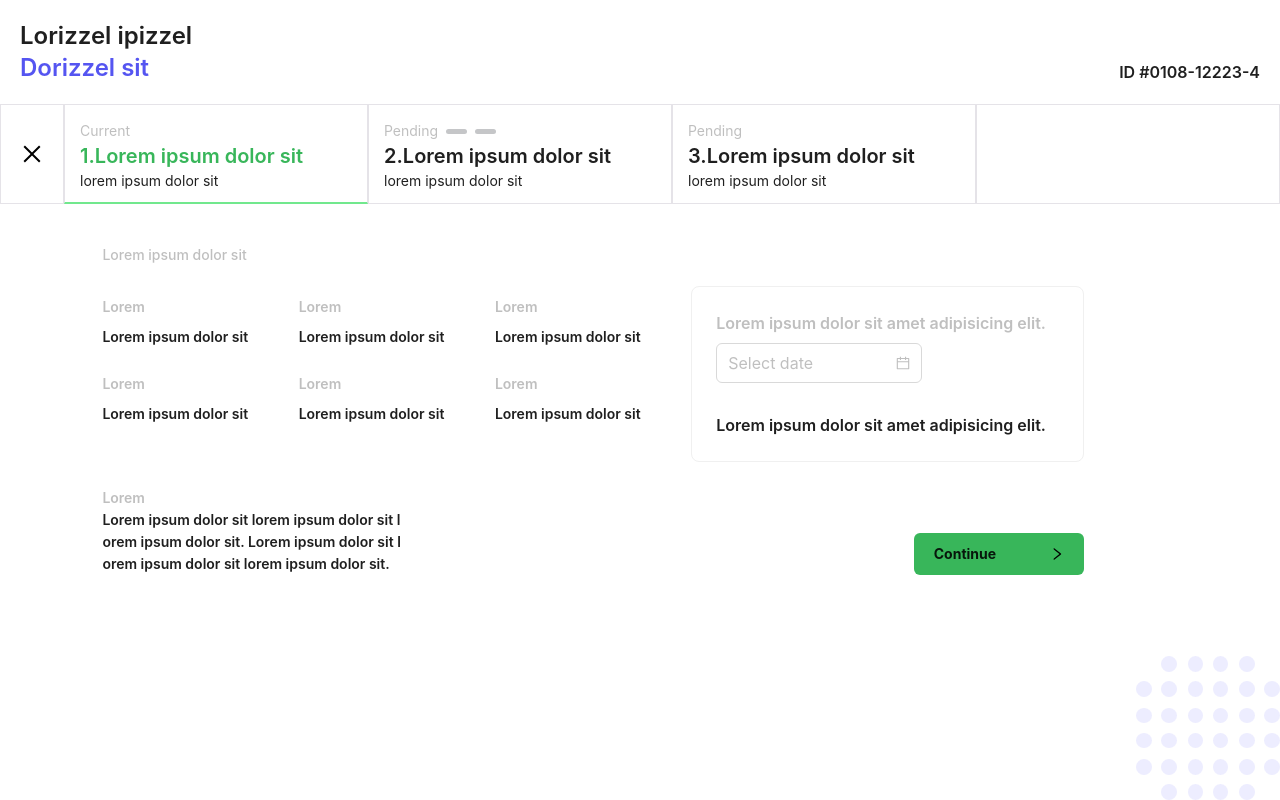
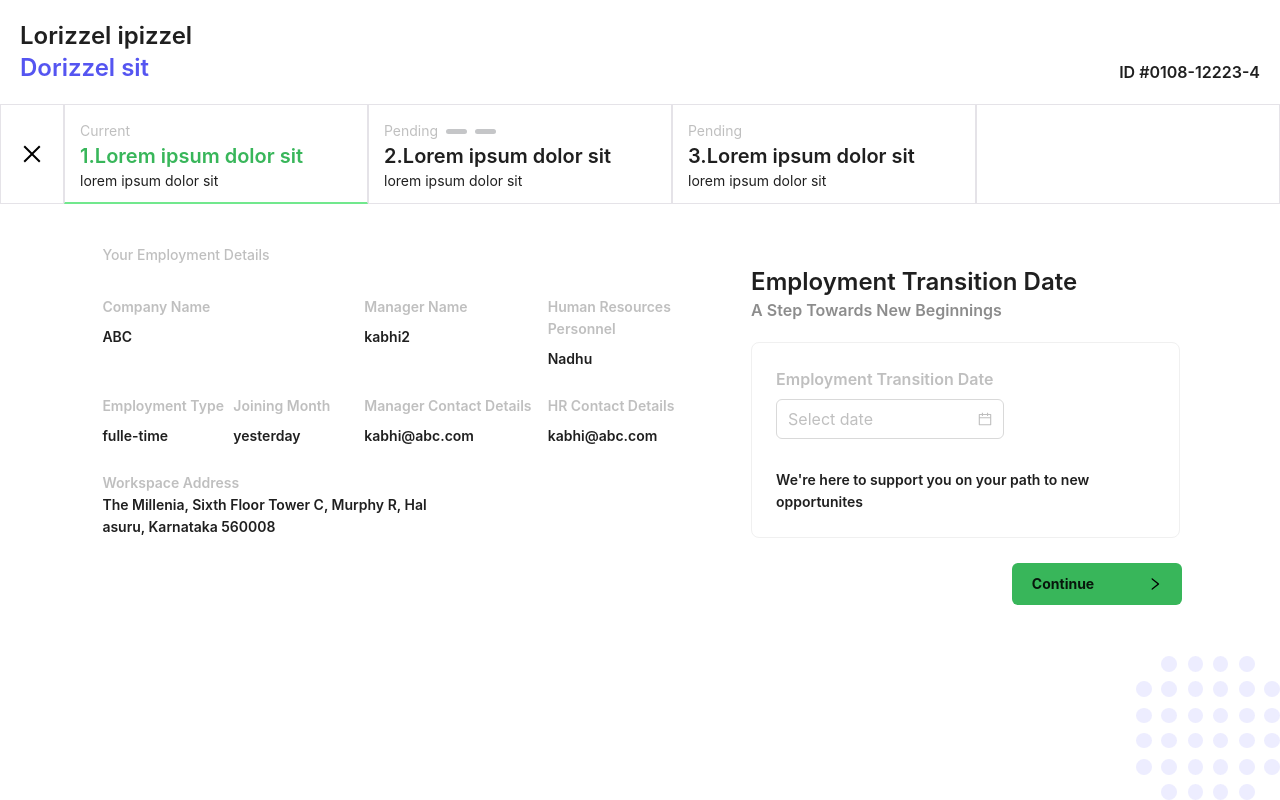
Before and after one commit to ritik07/pannel, a React (Create React App) app: page / in a window 1280 px wide. Built offline with nearby package versions, Linux system fonts and the light colour scheme.

Commit message:
TASK:API integration for step-1 with redux and session storage;DONE:100;TIME:55min

```diff
--- a/src/components/form/form-container/step-1/current.form-container.tsx
+++ b/src/components/form/form-container/step-1/current.form-container.tsx
@@ -1,28 +1,25 @@
-import React, { useEffect } from "react";
+import React, { useEffect, useState } from "react";
 import { Row, Col, Space, Form, Card, DatePicker } from "antd";
 import CSS from "./current.form-container.module.scss";
 import bg from "../assets/bg.png";
 import { Typography } from "antd";
 import ButtonContinue from "../../../button-continue/button-continue";
 import { useNavigate } from "react-router-dom";
-import { useDispatch } from "react-redux";
+import { useDispatch, useSelector } from "react-redux";
 import { setProgress } from "../../../../redux/actions/tabProgress";
 
 const { Text } = Typography;
 
-interface ICurrentFormProps {
-  onContinue?: Function;
-  active?: number;
-}
-
-const CurrentForm = ({ onContinue = () => {}, active }: ICurrentFormProps) => {
+const CurrentForm = () => {
   const navigate = useNavigate();
+  const pannelData = useSelector((state: any) => state.pannelData.pannelData);
 
   const dispatch: Function = useDispatch();
 
   useEffect(() => {
     dispatch(setProgress(1));
-  }, []);
+    console.log("pannelData", pannelData);
+  }, [pannelData, dispatch]);
 
   const handleOnContinue = () => {
     if (true) {
@@ -31,83 +28,135 @@ const CurrentForm = ({ onContinue = () => {}, active }: ICurrentFormProps) => {
     }
   };
 
+  const getCompanyDetail = () => {
+    let result = pannelData.employment_details.filter(
+      (x: any) => x.status === "A"
+    );
+    return result[0];
+  };
+
   return (
     <div>
       <Text disabled className="cs-fw-500">
-        {"Lorem ipsum dolor sit"}
+        {"Your Employment Details"}
       </Text>
-      <Row>
-        <Col span={12}>
+      <Row gutter={[20, 20]}>
+        <Col span={13}>
           <Row className="cs-tm-30">
-            <Col span={8}>
+            <Col span={9}>
               <Space direction="vertical">
                 <Text disabled className="cs-fw-600">
-                  {"Lorem"}
+                  {"Company Name"}
                 </Text>
 
-                <Text className="cs-fw-600">{"Lorem ipsum dolor sit"}</Text>
+                <Text className="cs-fw-600">
+                  {getCompanyDetail().companyDetails[0].name}
+                </Text>
               </Space>
             </Col>
-
-            <Col span={8}>
+            <Col span={1}></Col>
+            <Col span={4}>
               <Space direction="vertical">
                 <Text disabled className="cs-fw-600">
-                  {"Lorem"}
+                  Manager Name
                 </Text>
 
-                <Text className="cs-fw-600">{"Lorem ipsum dolor sit"}</Text>
+                <Text className="cs-fw-600">
+                  {getCompanyDetail().Manager_Name}
+                </Text>
               </Space>
             </Col>
+            <Col span={3}></Col>
 
-            <Col span={8}>
+            <Col span={7}>
               <Space direction="vertical">
                 <Text disabled className="cs-fw-600">
-                  {"Lorem"}
+                  Human Resources Personnel
                 </Text>
 
-                <Text className="cs-fw-600">{"Lorem ipsum dolor sit"}</Text>
+                <Text className="cs-fw-600">{getCompanyDetail().Hr_Name}</Text>
               </Space>
             </Col>
           </Row>
 
           <Row className="cs-tm-25">
-            <Col span={8}>
+            <Col span={5}>
               <Space direction="vertical">
                 <Text disabled className="cs-fw-600">
-                  {"Lorem"}
+                  Employment Type
                 </Text>
 
-                <Text className="cs-fw-600">{"Lorem ipsum dolor sit"}</Text>
+                <Text className="cs-fw-600">
+                  {getCompanyDetail().Employment_Type}
+                </Text>
               </Space>
             </Col>
 
-            <Col span={8}>
+            <Col span={5}>
               <Space direction="vertical">
                 <Text disabled className="cs-fw-600">
-                  {"Lorem"}
+                  Joining Month
                 </Text>
 
-                <Text className="cs-fw-600">{"Lorem ipsum dolor sit"}</Text>
+                <Text className="cs-fw-600">
+                  {getCompanyDetail().Joining_Date}
+                </Text>
               </Space>
             </Col>
 
-            <Col span={8}>
+            <Col span={7}>
               <Space direction="vertical">
                 <Text disabled className="cs-fw-600">
-                  {"Lorem"}
+                  Manager Contact Details
                 </Text>
 
-                <Text className="cs-fw-600">{"Lorem ipsum dolor sit"}</Text>
+                <Text className="cs-fw-600">
+                  {getCompanyDetail().Manager_Email}
+                </Text>
               </Space>
+            </Col>
+
+            <Col span={7}>
+              <Space direction="vertical">
+                <Text disabled className="cs-fw-600">
+                  HR Contact Details
+                </Text>
+
+                <Text className="cs-fw-600">
+                  {getCompanyDetail().Manager_Email}
+                </Text>
+              </Space>
+            </Col>
+          </Row>
+
+          <Row className="cs-tm-25">
+            <Col span={24}>
+              <Text disabled className="cs-fw-600">
+                Workspace Address
+              </Text>
+              <div style={{ width: "330px" }}>
+                <Text
+                  className="cs-fw-600"
+                  style={{ width: "300px", wordBreak: "break-all" }}
+                >
+                  {getCompanyDetail().companyDetails[0].address}
+                </Text>
+              </div>
             </Col>
           </Row>
         </Col>
 
-        <Col span={8}>
+        <Col span={9}>
+          <Typography.Title level={3} className="cs-fw-600">
+            Employment Transition Date
+          </Typography.Title>
+          <Typography.Title level={5} type="secondary" className="cs-fw-600">
+            A Step Towards New Beginnings
+          </Typography.Title>
           <Card className="cs-tm-20 cs-bg-fff">
             <Form>
               <Typography.Title level={5} disabled className="cs-fw-600">
-                Lorem ipsum dolor sit amet adipisicing elit.
+                Employment Transition Date
               </Typography.Title>
               <Form.Item>
                 <DatePicker
@@ -117,34 +166,33 @@ const CurrentForm = ({ onContinue = () => {}, active }: ICurrentFormProps) => {
                 />
               </Form.Item>
               <div className="cs-tm-30">
-                <Typography.Title level={5} className="cs-fw-600">
-                  Lorem ipsum dolor sit amet adipisicing elit.
-                </Typography.Title>
+                <Typography.Text className="cs-fw-600">
+                  We're here to support you on your path to new opportunites
+                </Typography.Text>
               </div>
             </Form>
           </Card>
         </Col>
       </Row>
       <Row className="cs-tm-25">
-        <Col span={20}>
-          <Text disabled className="cs-fw-600">
-            {"Lorem"}
-          </Text>
+        <Col span={22}>
+          {/* <Text disabled className="cs-fw-600">
+            Workspace Address
+          </Text> */}
           <div className="cs-dis-flex cs-jc-sb">
-            <Text
+            <div></div>
+            {/* <Text
               className="cs-fw-600"
               style={{ width: "300px", wordBreak: "break-all" }}
             >
-              {
-                "Lorem ipsum dolor sit lorem ipsum dolor sit lorem ipsum dolor sit. Lorem ipsum dolor sit lorem ipsum dolor sit lorem ipsum dolor sit."
-              }
-            </Text>
+              {getCompanyDetail().companyDetails[0].address}
+            </Text> */}
 
             <ButtonContinue clickEvent={handleOnContinue} text="Continue" />
           </div>
         </Col>
 
-        <Col span={4}></Col>
+        <Col span={2}></Col>
         <div>
           <img src={bg} alt="bg" className={CSS.current_form_bg_image} />
         </div>
--- a/src/pages/form/index.tsx
+++ b/src/pages/form/index.tsx
@@ -1,10 +1,12 @@
-import React, { useEffect } from "react";
+import React, { useCallback, useEffect, useState } from "react";
 import CSS from "./form.page.module.scss";
 import FormHeader from "../../components/form/header/form-header.molecules";
 import FormTab from "../../components/form/tab/tabs";
 import { ITEMS } from "./constant/form.constant";
 import { Outlet } from "react-router-dom";
-import { useSelector } from "react-redux";
+import { useSelector, useDispatch } from "react-redux";
+import { setPannelData } from "../../redux/actions/tabProgress";
+import { Spin } from "antd";
 
 const RESPONSE_API = {
   data: {
@@ -27,7 +29,13 @@ const RESPONSE_API = {
         Hr_Contact_Number: "9978446266",
         Hr_Email: "Nadhu@abc.com",
         status: "A",
-        companyDetails: [],
+        companyDetails: [
+          {
+            name: "ABC",
+            address:
+              "The Millenia, Sixth Floor Tower C, Murphy R, Halasuru, Karnataka 560008",
+          },
+        ],
       },
       {
         Employment_Type: "time",
@@ -95,7 +103,10 @@ const RESPONSE_API = {
 };
 
 export const Form = () => {
+  const [isLoading, setIsLoading] = useState(false);
   const progress = useSelector((state: any) => state.tabProgress.progress);
+  const dispatch: Function = useDispatch();
+
   const nestedProgress = useSelector(
     (state: any) => state.nestedTabProgress.nestedTabProgress
   );
@@ -108,8 +119,8 @@ export const Form = () => {
     getUserDetails();
   }, []);
 
-  const getUserDetails = async () => {
-    const response = await new Promise((resolve, reject) => {
+  const getUserDetails = useCallback(async () => {
+    const response: any = await new Promise((resolve, reject) => {
       try {
         setTimeout(() => {
           resolve(RESPONSE_API);
@@ -118,9 +129,12 @@ export const Form = () => {
         console.log("error", error);
       }
     });
-  };
+    sessionStorage.setItem("userData", JSON.stringify(response?.data));
+    dispatch(setPannelData(response?.data));
+    setIsLoading(true);
+  }, [dispatch, setIsLoading]);
 
-  return (
+  return isLoading ? (
     <div>
       <FormHeader />
       <FormTab
@@ -134,5 +148,9 @@ export const Form = () => {
         </div>
       </div>
     </div>
+  ) : (
+    <div className="cs-vh-100 cs-dis-flex cs-center">
+      <Spin />
+    </div>
   );
 };
--- a/src/redux/actions/actionTypes.tsx
+++ b/src/redux/actions/actionTypes.tsx
@@ -1,3 +1,3 @@
 export const setProgress = "SET_PROGRESS";
 export const setNestedProgress = "SET_NESTED_PROGRESS";
-export const setUserData = "USER_DATA";
+export const setPannelData = "SET_PANNEL_DATA";
--- a/src/redux/actions/tabProgress.tsx
+++ b/src/redux/actions/tabProgress.tsx
@@ -18,10 +18,10 @@ export const setNestedProgress = (data: number) => {
   };
 };
 
-export const setUserData = (data: number) => {
+export const setPannelData = (data: any) => {
   return (dispatch: Function) => {
     dispatch({
-      type: actionTypes.setUserData, // Use the imported action type as the 'type' property
+      type: actionTypes.setPannelData, // Use the imported action type as the 'type' property
       payload: data,
     });
   };
--- a/src/redux/reducers/tabProgress.tsx
+++ b/src/redux/reducers/tabProgress.tsx
@@ -3,7 +3,7 @@ import * as actionTypes from "../actions/actionTypes";
 const initalState = {
   progress: 1,
   nestedTabProgress: 0,
-  userData: {},
+  pannelData: {},
 };
 
 export const tabProgress = (state = initalState, action: any) => {
@@ -26,10 +26,12 @@ export const nestedTabProgress = (state = initalState, action: any) => {
   }
 };
 
-export const userData = (state = initalState, action: any) => {
+export const pannelData = (state = initalState, action: any) => {
   switch (action.type) {
-    case actionTypes.setUserData:
-      return { userData: action.payload };
+    case actionTypes.setPannelData: {
+      console.log("match", action.payload);
+      return { pannelData: action.payload };
+    }
 
     default:
       return state;
```
Also changed, not shown: src/redux/index.tsx (+6 -1 lines).
